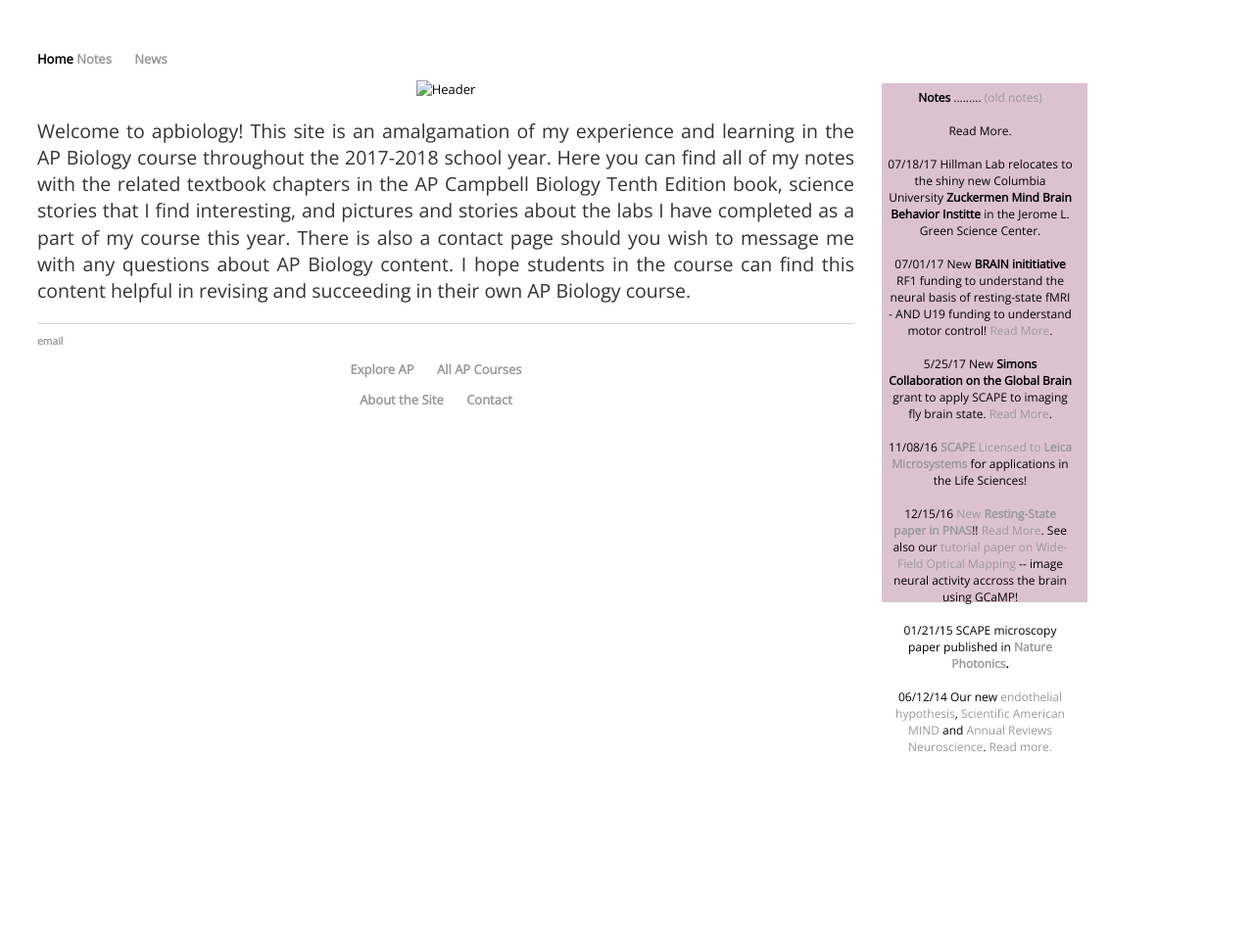
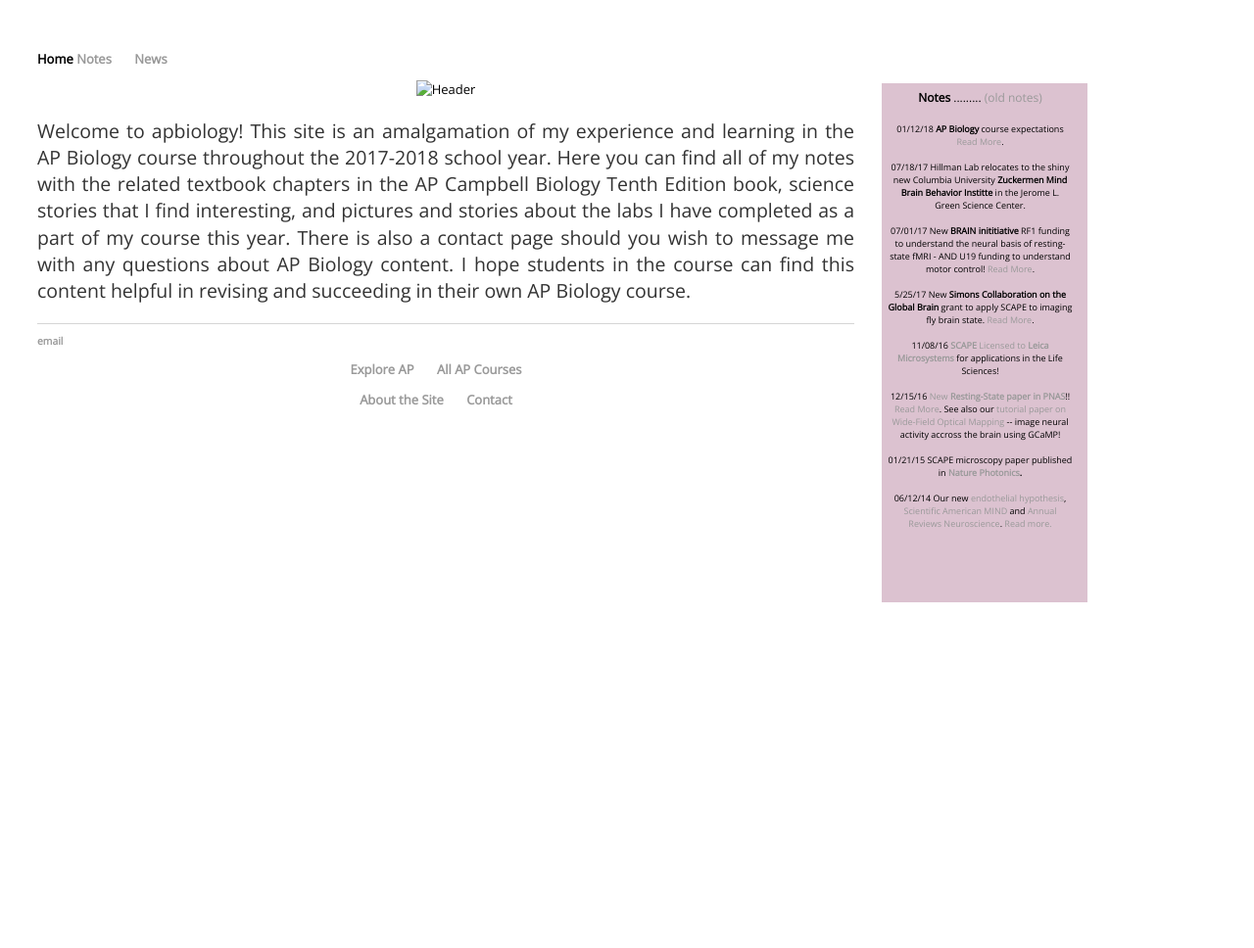
Before and after one commit to meganscarlett/meganscarlett.github.io, a Jekyll site: the page built from index.html, in a window 1280 px wide. Shown: the whole page at 98% size. Built offline with Jekyll 4.4.1, drawn with Linux system fonts in a browser that asks for light colours.

Commit message:
Update index.html

```diff
--- a/index.html
+++ b/index.html
@@ -17,7 +17,7 @@ I hope students in the course can find this content helpful in revising and succ
 	<td width="189" ><div style="font-size: 12px; color="#2D386A"><b>Notes</b></span><span class="style17"> .........  <span class="style11"><a href="/_posts.html">(old notes)</a><br>
                     <br>
                   <span class="style3">
-                  <div style="font-size: 10px>
+                  <div style="font-size: 9px">
                     01/12/18 <strong> AP Biology </strong> course expectations <a href="https://meganscarlett.github.io/2018/01/11/ap-biology-course-expectations.html">Read More</a>.</span><span class="style17"><br>
                     <br>
                       </span><span class="style3"> 07/18/17 Hillman Lab relocates to the shiny new Columbia University <strong>Zuckermen Mind Brain Behavior Institte</strong> in the Jerome L. Green Science Center. </span><span class="style17"><br>
```
